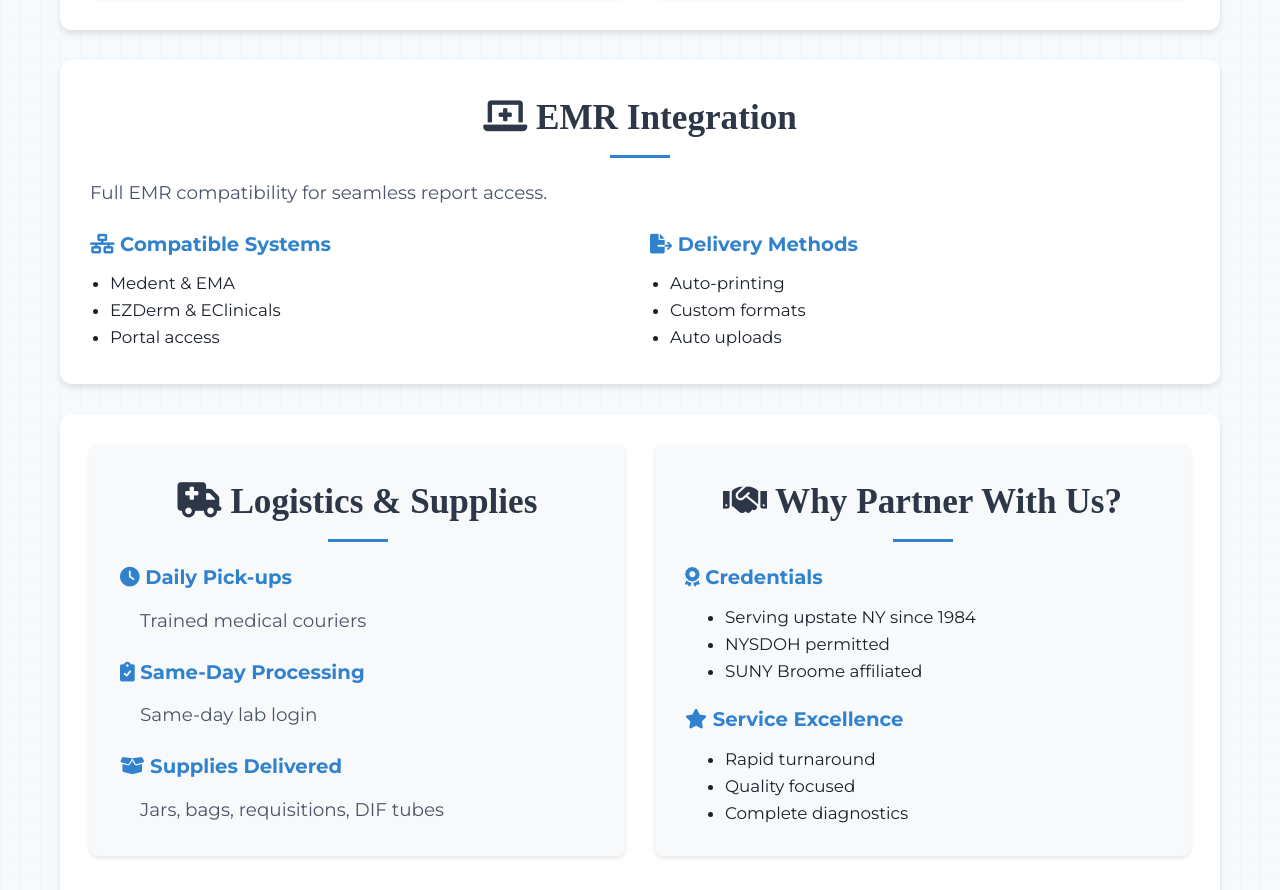
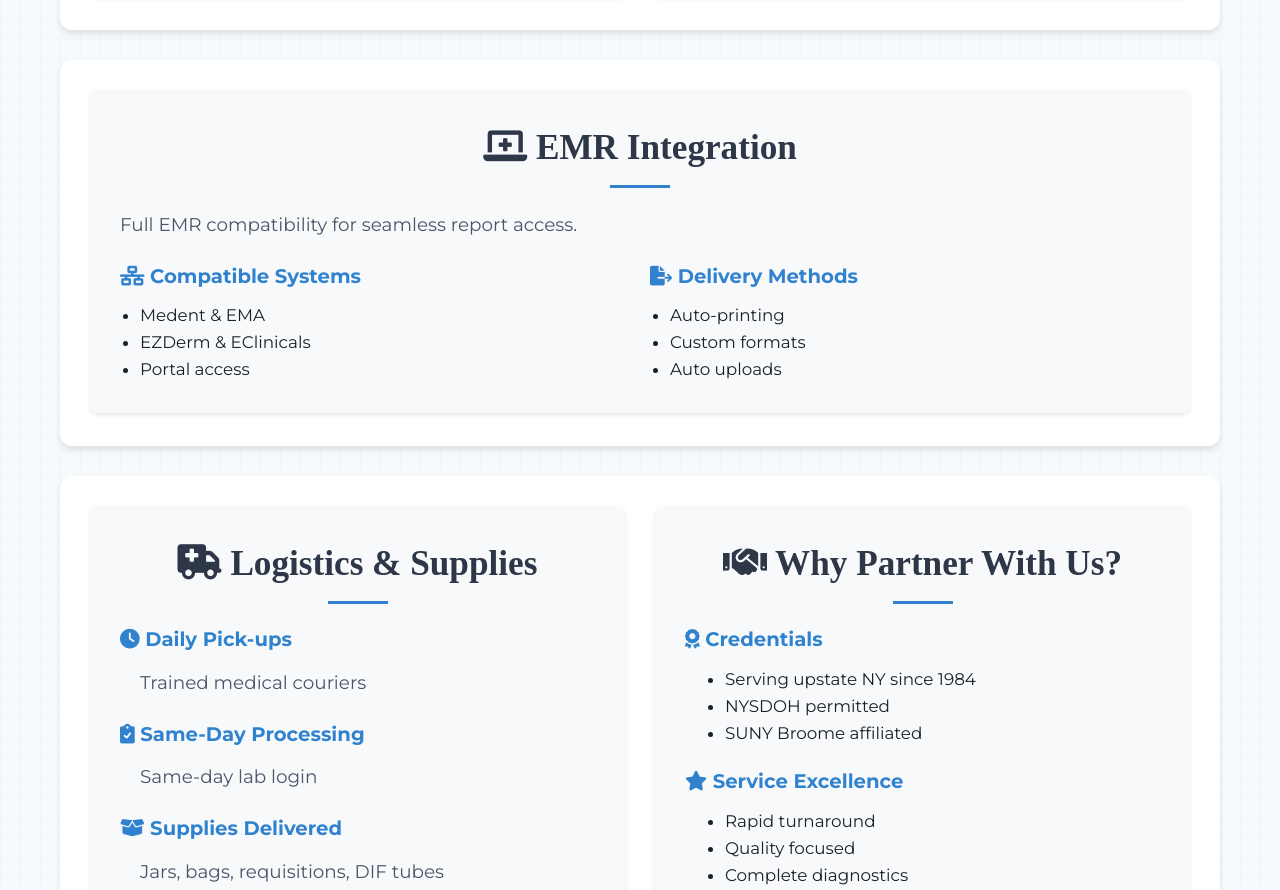
Before and after one commit to zmuhls/mdl, a plain HTML site: page pages/services.html in a window 1280 px wide. Shown: the part 1622-2512 px from the top of the page. Drawn offline with Linux system fonts and the light colour scheme; a web font is replaced by a local one.

Commit message:
square emr integration section formatting on services page

```diff
--- a/pages/services.html
+++ b/pages/services.html
@@ -170,7 +170,8 @@
         </section>
 
         <section class="content-section">
-            <h2><i class="fas fa-laptop-medical"></i> EMR Integration</h2>
+            <div style="background: #f8f9fa; padding: 30px; border-radius: 8px; box-shadow: 0 2px 4px rgba(0,0,0,0.1);">
+                <h2 style="margin-bottom: 20px;"><i class="fas fa-laptop-medical"></i> EMR Integration</h2>
                 <p style="margin-bottom: 20px;">Full EMR compatibility for seamless report access.</p>
                 <div class="grid-2col" style="display: grid; grid-template-columns: 1fr 1fr; gap: 20px;">
                     <div>
@@ -188,6 +189,7 @@
                             <li>Custom formats</li>
                             <li>Auto uploads</li>
                         </ul>
+                    </div>
                 </div>
             </div>
         </section>
```
Lines whose indentation alone changed are shown as unchanged.
